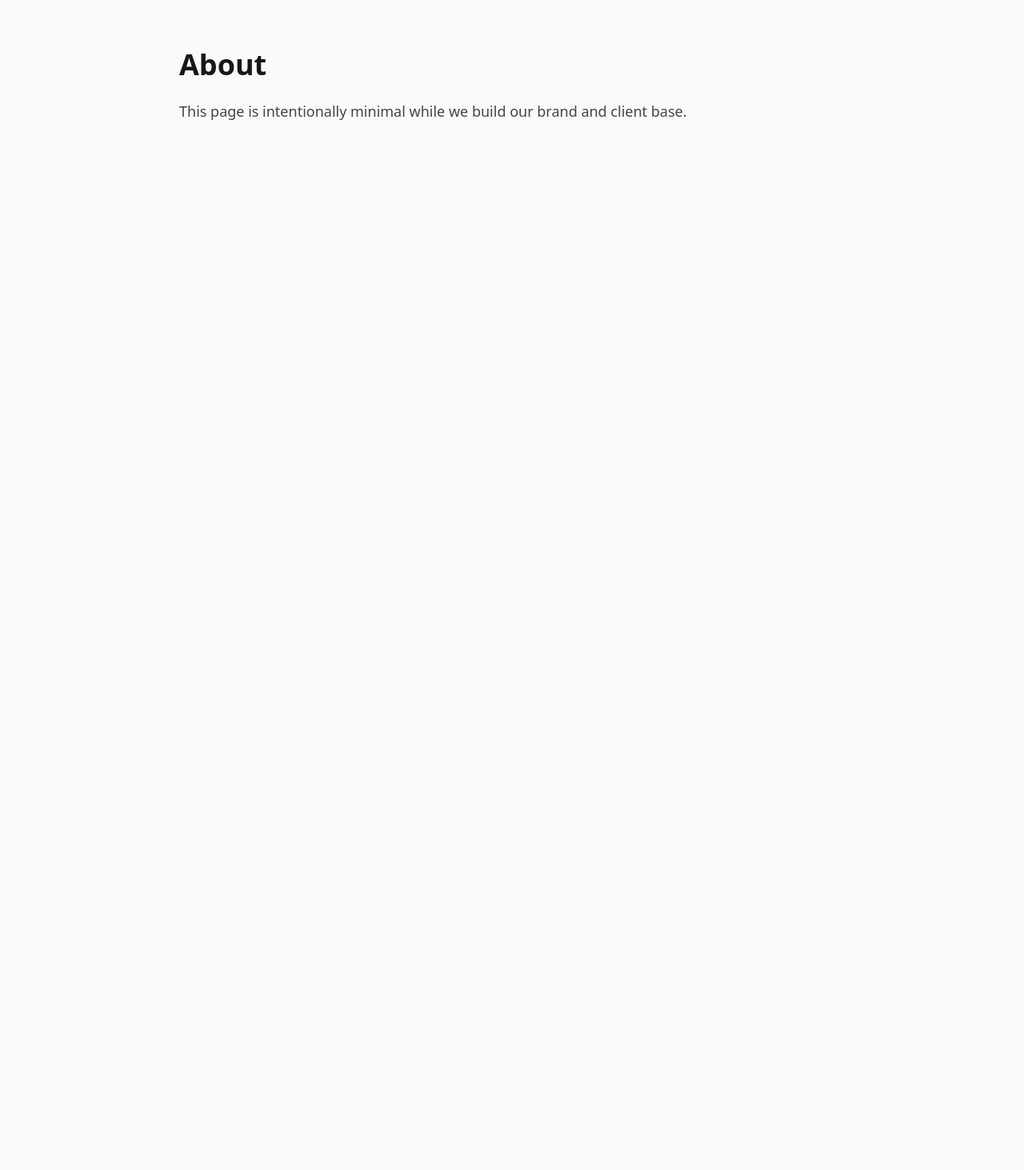
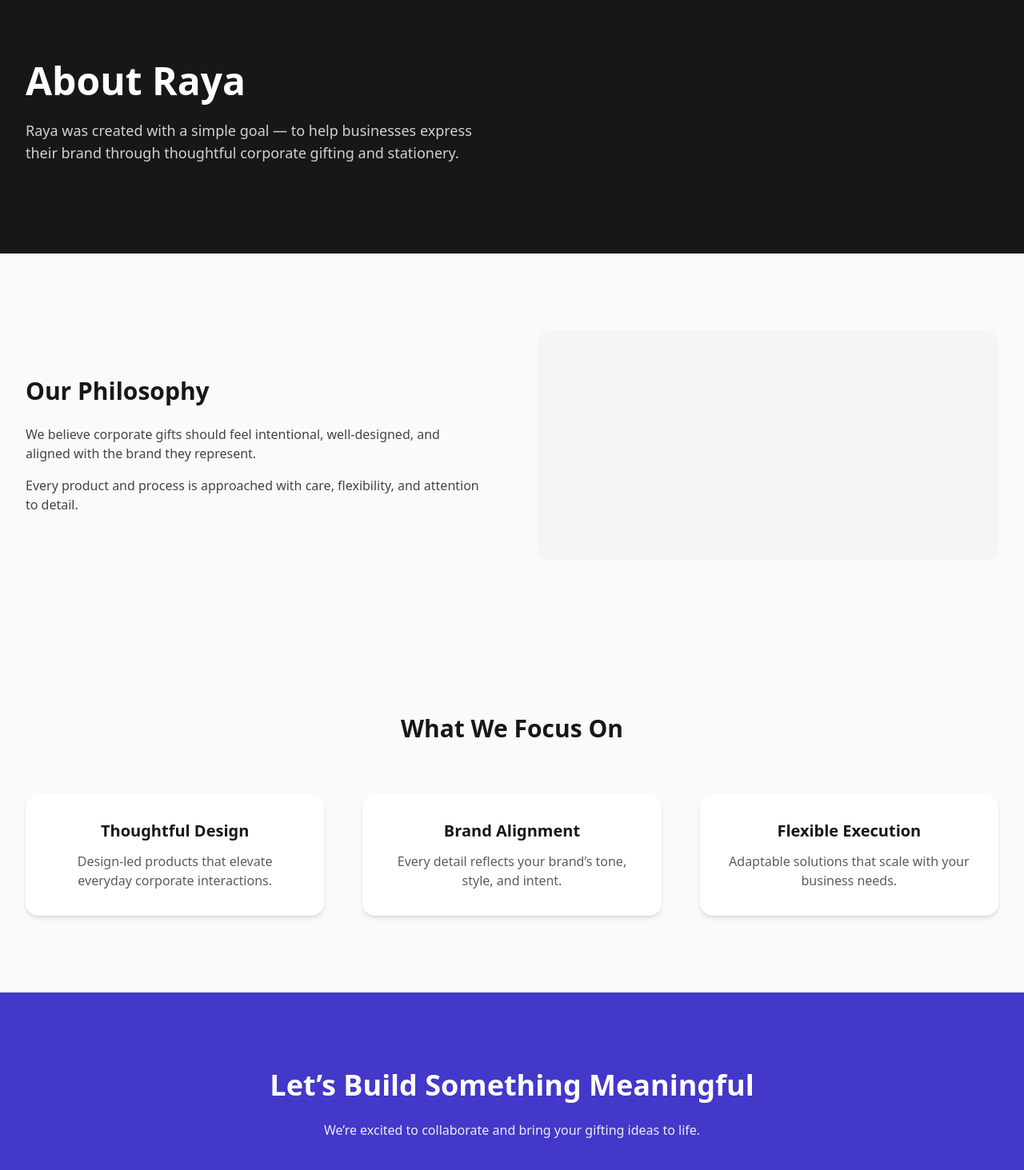
Before and after one commit to preshitpawar-beep/raya-website, a Next.js app: page /about in a window 1280 px wide. Shown: the part 100-1563 px from the top of the page at 80% size. Before the commit the page ends 800 px from the top, so only its background shows below. Built offline with nearby package versions, Linux system fonts and the light colour scheme.

Commit message:
Update page.js

```diff
--- a/app/about/page.js
+++ b/app/about/page.js
@@ -1,16 +1,107 @@
+"use client";
 
 import Navbar from "../components/Navbar";
+import { motion } from "framer-motion";
 
-export default function Page() {
+export default function About() {
   return (
     <>
       <Navbar />
-      <div className="max-w-4xl mx-auto px-8 py-24">
-        <h1 className="text-4xl font-bold mb-6 capitalize">about</h1>
-        <p className="opacity-80 text-lg">
-          This page is intentionally minimal while we build our brand and client base.
-        </p>
-      </div>
+
+      {/* HERO */}
+      <section className="bg-neutral-900 text-white">
+        <div className="max-w-7xl mx-auto px-8 py-28">
+          <motion.h1
+            initial={{ opacity: 0, y: 30 }}
+            animate={{ opacity: 1, y: 0 }}
+            transition={{ duration: 0.6 }}
+            className="text-5xl font-extrabold mb-6"
+          >
+            About Raya
+          </motion.h1>
+          <p className="max-w-xl text-lg opacity-80">
+            Raya was created with a simple goal — to help businesses express
+            their brand through thoughtful corporate gifting and stationery.
+          </p>
+        </div>
+      </section>
+
+      {/* PHILOSOPHY */}
+      <section className="max-w-7xl mx-auto px-8 py-24 grid md:grid-cols-2 gap-16 items-center">
+        <motion.div
+          initial={{ opacity: 0, x: -30 }}
+          whileInView={{ opacity: 1, x: 0 }}
+          viewport={{ once: true }}
+        >
+          <h2 className="text-3xl font-bold mb-6">Our Philosophy</h2>
+          <p className="opacity-80 mb-4">
+            We believe corporate gifts should feel intentional, well-designed,
+            and aligned with the brand they represent.
+          </p>
+          <p className="opacity-80">
+            Every product and process is approached with care, flexibility,
+            and attention to detail.
+          </p>
+        </motion.div>
+
+        <div className="h-72 bg-neutral-100 rounded-2xl" />
+      </section>
+
+      {/* VALUES */}
+      <section className="bg-neutral-50 py-24">
+        <div className="max-w-7xl mx-auto px-8">
+          <h2 className="text-3xl font-bold text-center mb-16">
+            What We Focus On
+          </h2>
+
+          <div className="grid md:grid-cols-3 gap-12">
+            {[
+              {
+                title: "Thoughtful Design",
+                desc: "Design-led products that elevate everyday corporate interactions."
+              },
+              {
+                title: "Brand Alignment",
+                desc: "Every detail reflects your brand’s tone, style, and intent."
+              },
+              {
+                title: "Flexible Execution",
+                desc: "Adaptable solutions that scale with your business needs."
+              }
+            ].map((item, i) => (
+              <motion.div
+                key={i}
+                initial={{ opacity: 0, y: 20 }}
+                whileInView={{ opacity: 1, y: 0 }}
+                viewport={{ once: true }}
+                transition={{ delay: i * 0.1 }}
+                className="bg-white rounded-2xl shadow-md p-8 text-center"
+              >
+                <h3 className="text-xl font-semibold mb-3">{item.title}</h3>
+                <p className="opacity-70">{item.desc}</p>
+              </motion.div>
+            ))}
+          </div>
+        </div>
+      </section>
+
+      {/* CTA */}
+      <section className="bg-indigo-700 text-white py-24">
+        <div className="max-w-4xl mx-auto text-center px-8">
+          <h2 className="text-4xl font-bold mb-6">
+            Let’s Build Something Meaningful
+          </h2>
+          <p className="opacity-90 mb-10">
+            We’re excited to collaborate and bring your gifting ideas to life.
+          </p>
+          <a
+            href="/quote"
+            className="inline-block bg-white text-indigo-700 px-8 py-4 rounded-full font-semibold"
+          >
+            Get in Touch
+          </a>
+        </div>
+      </section>
     </>
   );
 }
```
